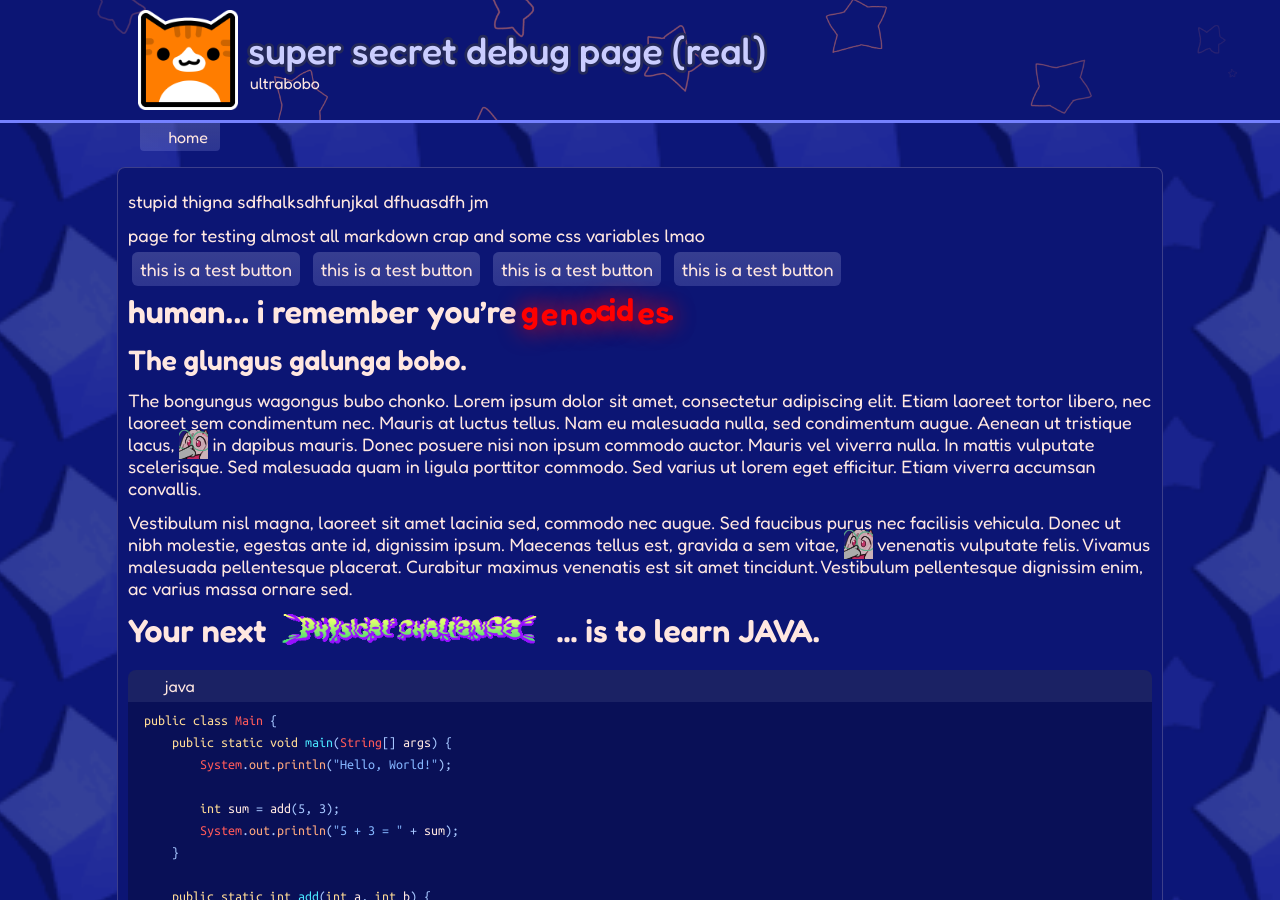
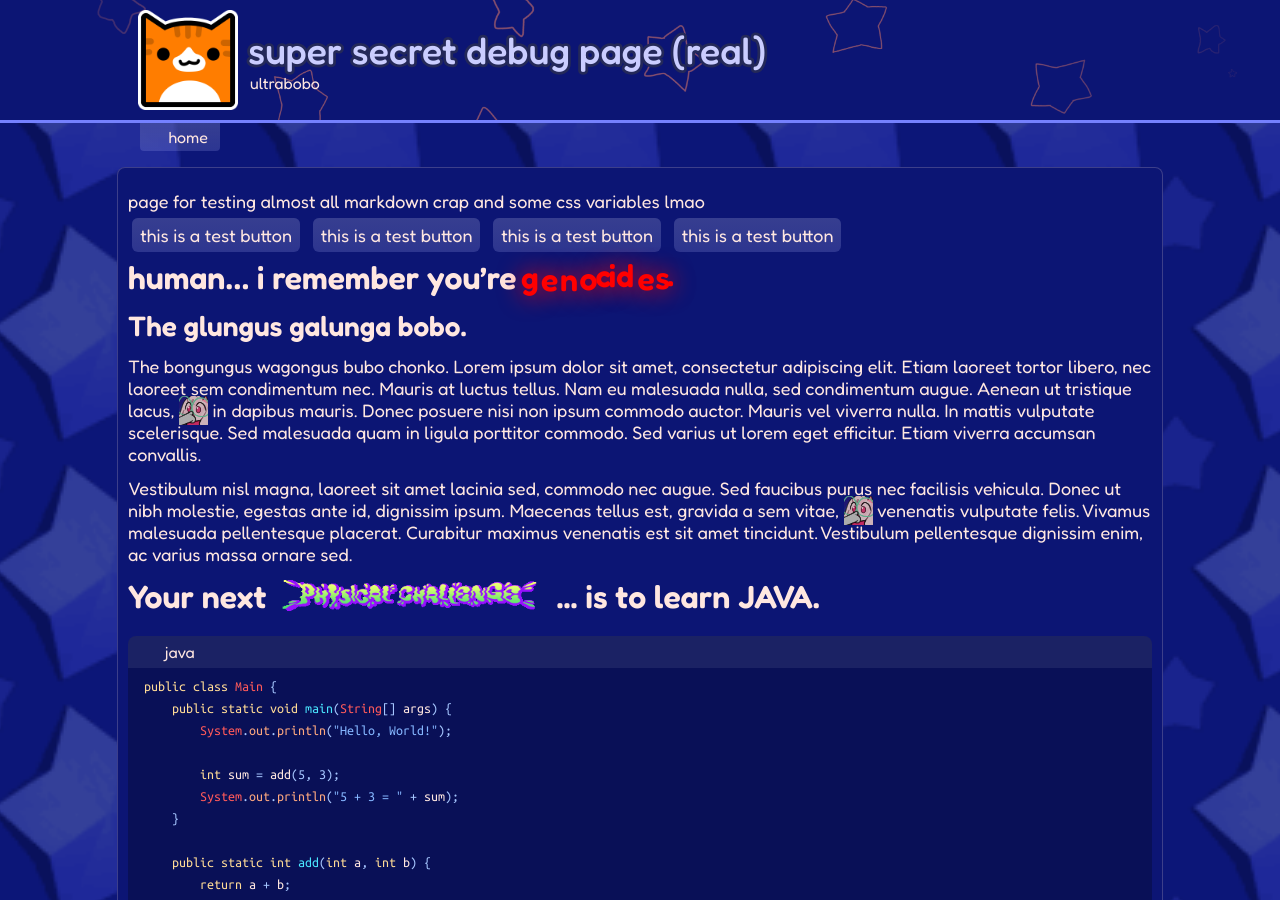
Before and after one commit to Cookiaria/cookisite-main, a Jekyll site: the page built from test.md, in a window 1280 px wide and 900 px high. Built offline with Jekyll 4.4.1, drawn with Linux system fonts in a browser that asks for light colours; some web fonts are replaced.

Commit message:
raaaaaaaaaah

```diff
--- a/test.md
+++ b/test.md
@@ -15,8 +15,6 @@ description: testing page
         --background-vignette: transparent;
     }
 </style>
-
-stupid thigna sdfhalksdhfunjkal dfhuasdfh jm
 
 page for testing almost all markdown crap and some css variables lmao
 
```
